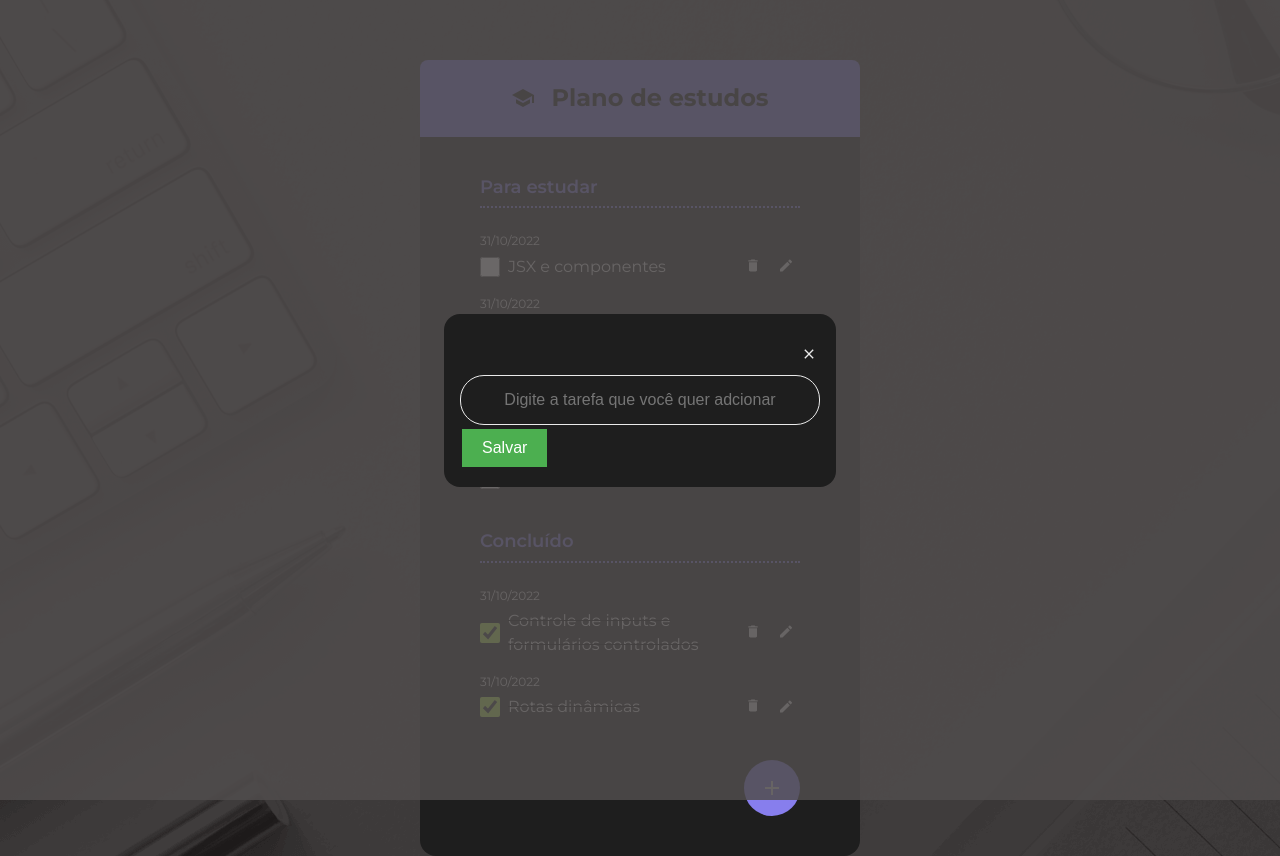
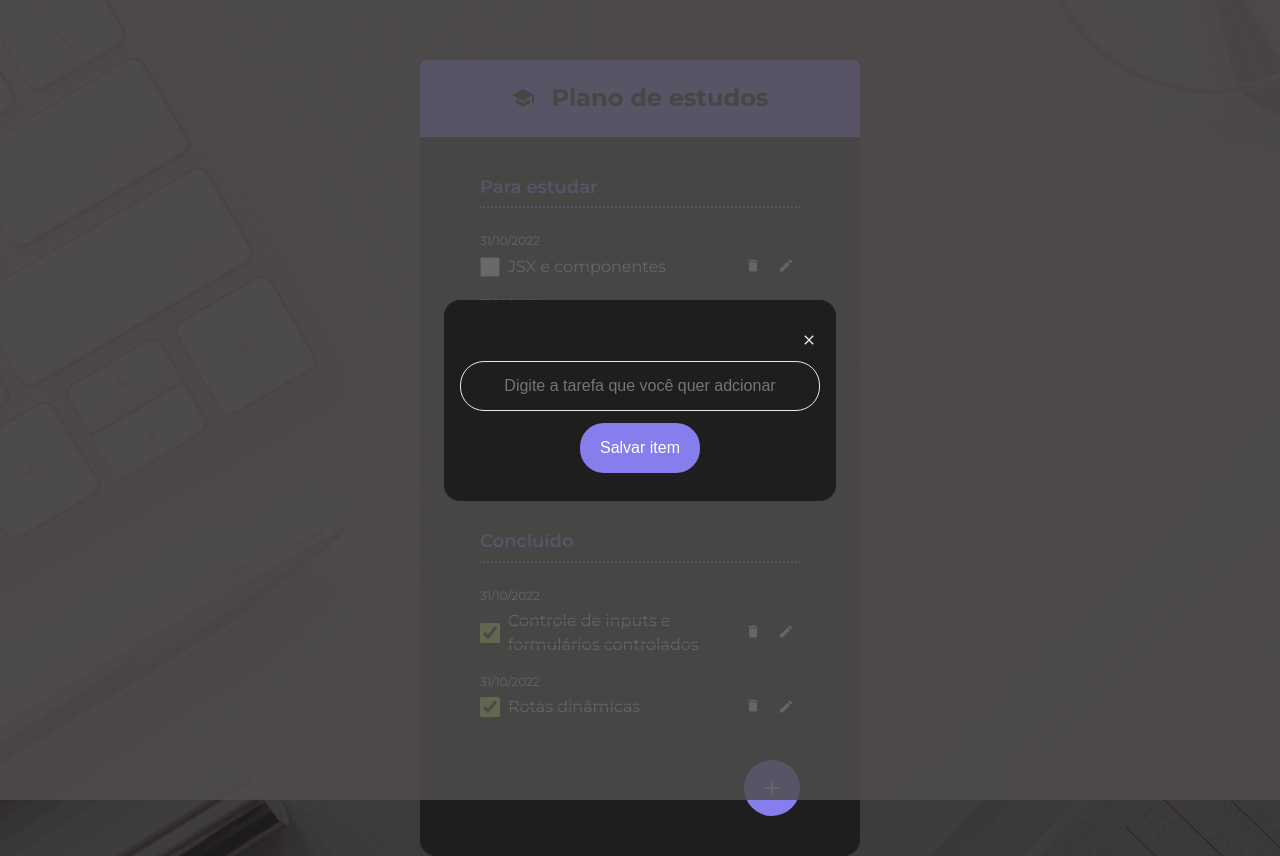
Before and after one commit to joaogabriel-leao/CheckListTarefa, a React (Vite) app: page / in a window 1280 px wide. Both pictures are taken after a click on the button 772 px from the left and 787 px from the top of the page. Built offline with nearby package versions, Linux system fonts and the light colour scheme.

Commit message:
Dando continuidade no projeto

```diff
--- a/src/App.jsx
+++ b/src/App.jsx
@@ -10,8 +10,7 @@ import { IconPlus, IconSchool } from "./components/icons";
 import { SubHeading } from "./components/SubHeading";
 import { ToDoItem } from "./components/ToDoItem";
 import { ToDoList } from "./components/ToDoList";
-import { TextInput } from "./components/TextInput";
-import { Button } from "./components/Button";
+import { Formulario } from "./components/Formulario";
 
 const todos = [
   {
@@ -59,8 +58,11 @@ function App() {
 
   const alternarModal = () => {
     setShowDialog(!showDialog);
-    console.log("Alternando modal");
   };
+
+  const addTask = () => {
+    alternarModal();
+  }
 
   return (
     <main>
@@ -85,12 +87,7 @@ function App() {
           </ToDoList>
           <Footer>
             <Dialog isOpen={showDialog} onClose={alternarModal}>
-              <form>
-                <TextInput placeholder="Digite a tarefa que você quer adcionar" />
-              </form>
-              <Button >
-                Salvar
-              </Button>
+              <Formulario onSubmit={addTask}/>
             </Dialog>
             <FabButton onClick={alternarModal}>
               <IconPlus />
--- a/src/components/Button/button-add-task.css
+++ b/src/components/Button/button-add-task.css
@@ -1,13 +1,19 @@
 .salvar-alteracao-button{
-    background-color: #4CAF50; /* Green */
+    background-color: #877eed; /* Green */
     border: none;
     color: white;
-    padding: 10px 20px;
+    padding: 16px 20px;
     text-align: center;
     text-decoration: none;
     display: inline-block;
     font-size: 16px;
-    margin: 4px 2px;
+    margin: 12px auto;
     cursor: pointer;
-    border-radius: ;
+    border-radius: 24px;
+    display: flex;
+    flex-direction: column;
 }
+
+.salvar-alteracao-button:hover{
+    opacity: 0.7;
+}
--- a/src/components/Button/index.jsx
+++ b/src/components/Button/index.jsx
@@ -1,8 +1,8 @@
 import './button-add-task.css'
 
-export function Button( {children} ) {
+export function Button( {children , ...rest} ) {
     return(
-        <button className="salvar-alteracao-button">
+        <button {...rest} className="salvar-alteracao-button">
             {children}
         </button>
     )
--- a/src/components/Dialog/index.jsx
+++ b/src/components/Dialog/index.jsx
@@ -6,7 +6,6 @@ export default function Dialog({ isOpen, onClose, children }) {
   const dialogRef = useRef(null);
 
   useEffect(() => {
-    console.log("Deveriamos mostrar a modal ?", isOpen);
     if (isOpen) {
       openDialog();
     } else {
--- /dev/null
+++ b/src/components/Formulario/index.jsx
@@ -0,0 +1,15 @@
+import { Button } from "../Button";
+import { TextInput } from "../TextInput";
+import "./formulario.css";
+export function Formulario({ onSubmit }) {
+  return (
+    <form action={onSubmit}>
+      <TextInput
+        required
+        placeholder="Digite a tarefa que você quer adcionar"
+        // required
+      />
+      <Button type="submit">Salvar item</Button>
+    </form>
+  );
+}
```
Also changed, not shown: src/components/Formulario/formulario.css (added).
